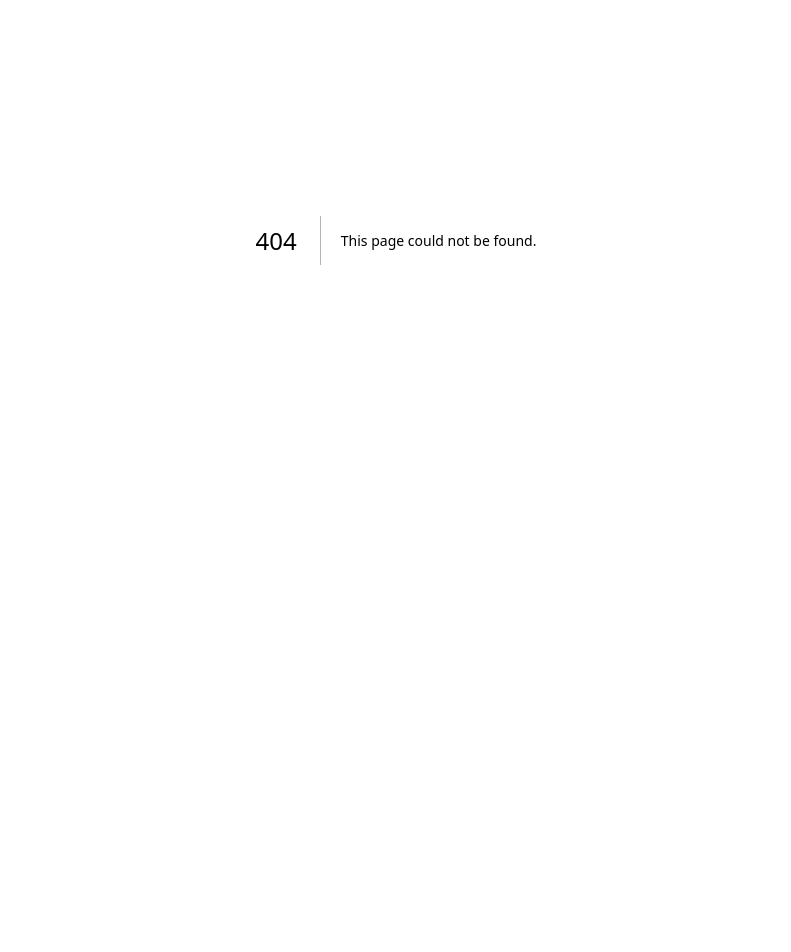
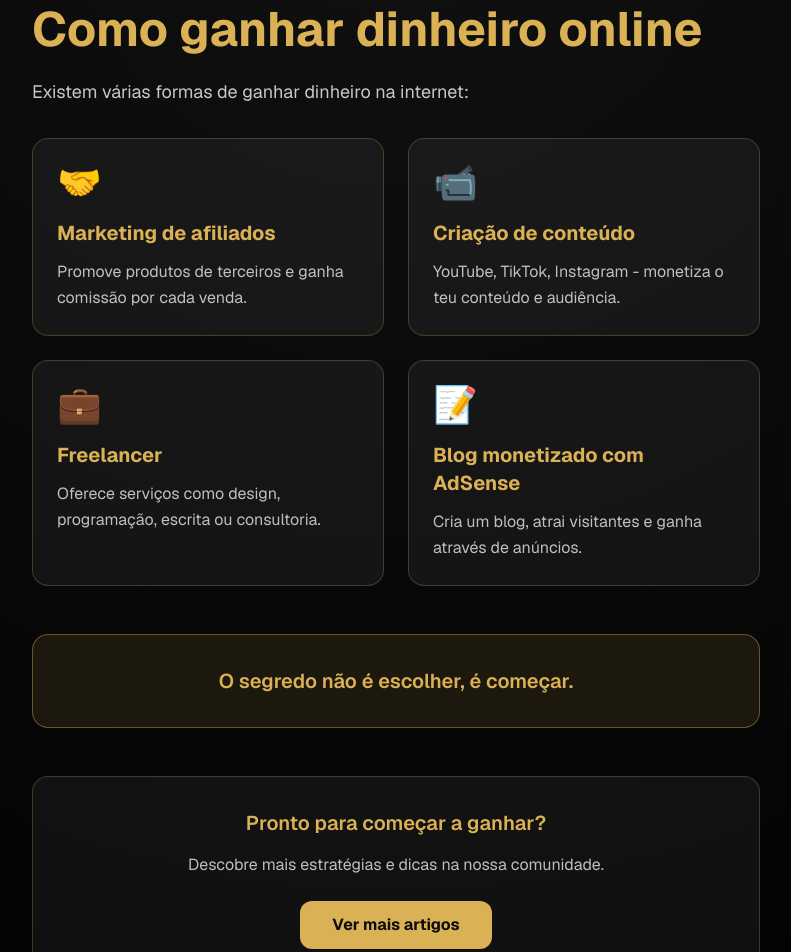
Before and after one commit to celsiooficial-svg/meu-site, a Next.js app: page /blog/ganhar-dinheiro-online in a window 1280 px wide. Before the commit this address had no page. Shown: the part 160-1112 px from the top of the page, without its empty margins (244-1035 px from the left). Before the commit the page ends 800 px from the top, so only its background shows below. Built offline with nearby package versions, Linux system fonts and the light colour scheme.

Commit message:
feat: add new article "Como ganhar dinheiro online"
Create article with 2-col layout and add to blog list

```diff
--- /dev/null
+++ b/app/blog/ganhar-dinheiro-online/page.tsx
@@ -0,0 +1,103 @@
+'use client'
+
+import Link from 'next/link'
+import { Navigation } from '@/components/navigation'
+import { ArrowLeft } from 'lucide-react'
+
+export default function GanharDinheiroOnlinePage() {
+  const methods = [
+    {
+      icon: '🤝',
+      title: 'Marketing de afiliados',
+      description: 'Promove produtos de terceiros e ganha comissão por cada venda.'
+    },
+    {
+      icon: '📹',
+      title: 'Criação de conteúdo',
+      description: 'YouTube, TikTok, Instagram - monetiza o teu conteúdo e audiência.'
+    },
+    {
+      icon: '💼',
+      title: 'Freelancer',
+      description: 'Oferece serviços como design, programação, escrita ou consultoria.'
+    },
+    {
+      icon: '📝',
+      title: 'Blog monetizado com AdSense',
+      description: 'Cria um blog, atrai visitantes e ganha através de anúncios.'
+    }
+  ]
+
+  return (
+    <div className="min-h-screen bg-[radial-gradient(circle_at_top,_#111_0%,_#000_100%)]">
+      <Navigation />
+
+      <div className="container mx-auto px-5 py-12 max-w-3xl">
+        {/* Back Button */}
+        <Link href="/blog" className="inline-flex items-center gap-2 text-primary hover:text-primary/80 transition-colors mb-8">
+          <ArrowLeft size={20} />
+          Voltar ao Blog
+        </Link>
+
+        {/* Article Header */}
+        <article className="text-foreground">
+          <h1 className="text-4xl md:text-5xl font-bold text-primary mb-6 text-balance">
+            Como ganhar dinheiro online
+          </h1>
+
+          <p className="text-lg text-foreground/80 mb-8 leading-relaxed">
+            Existem várias formas de ganhar dinheiro na internet:
+          </p>
+
+          {/* Methods Grid */}
+          <div className="grid grid-cols-1 md:grid-cols-2 gap-6 mb-12">
+            {methods.map((method, index) => (
+              <div
+                key={index}
+                className="bg-white/5 border border-primary/25 rounded-xl p-6 hover:border-primary/50 transition-colors"
+              >
+                <div className="text-4xl mb-4">
+                  {method.icon}
+                </div>
+                <h2 className="text-xl font-bold text-primary mb-3">
+                  {method.title}
+                </h2>
+                <p className="text-foreground/75 leading-relaxed">
+                  {method.description}
+                </p>
+              </div>
+            ))}
+          </div>
+
+          {/* Key Message */}
+          <div className="bg-primary/10 border border-primary/40 rounded-xl p-8 mb-12">
+            <p className="text-xl font-semibold text-primary text-center">
+              O segredo não é escolher, é começar.
+            </p>
+          </div>
+
+          {/* CTA Section */}
+          <div className="p-8 bg-white/5 border border-primary/25 rounded-xl text-center">
+            <h3 className="text-xl font-semibold text-primary mb-4">
+              Pronto para começar a ganhar?
+            </h3>
+            <p className="text-foreground/75 mb-6">
+              Descobre mais estratégias e dicas na nossa comunidade.
+            </p>
+            <Link
+              href="/blog"
+              className="inline-block px-8 py-3 bg-primary text-primary-foreground font-bold rounded-lg hover:scale-105 transition-transform"
+            >
+              Ver mais artigos
+            </Link>
+          </div>
+        </article>
+      </div>
+
+      {/* Footer */}
+      <footer className="text-center py-8 text-foreground/50 text-sm mt-16 border-t border-white/10">
+        © 2026 CDL - Código do Lucro
+      </footer>
+    </div>
+  )
+}
--- a/app/blog/page.tsx
+++ b/app/blog/page.tsx
@@ -16,6 +16,13 @@ const articles = [
     title: '5 hábitos que podem mudar a tua vida financeira',
     excerpt: 'Se queres melhorar a tua vida financeira, precisas mudar os teus hábitos primeiro.',
     category: 'Mentalidade',
+    date: '2026-04-28'
+  },
+  {
+    slug: 'ganhar-dinheiro-online',
+    title: 'Como ganhar dinheiro online',
+    excerpt: 'Existem várias formas de ganhar dinheiro na internet. O segredo não é escolher, é começar.',
+    category: 'Dinheiro',
     date: '2026-04-28'
   }
 ]
```
